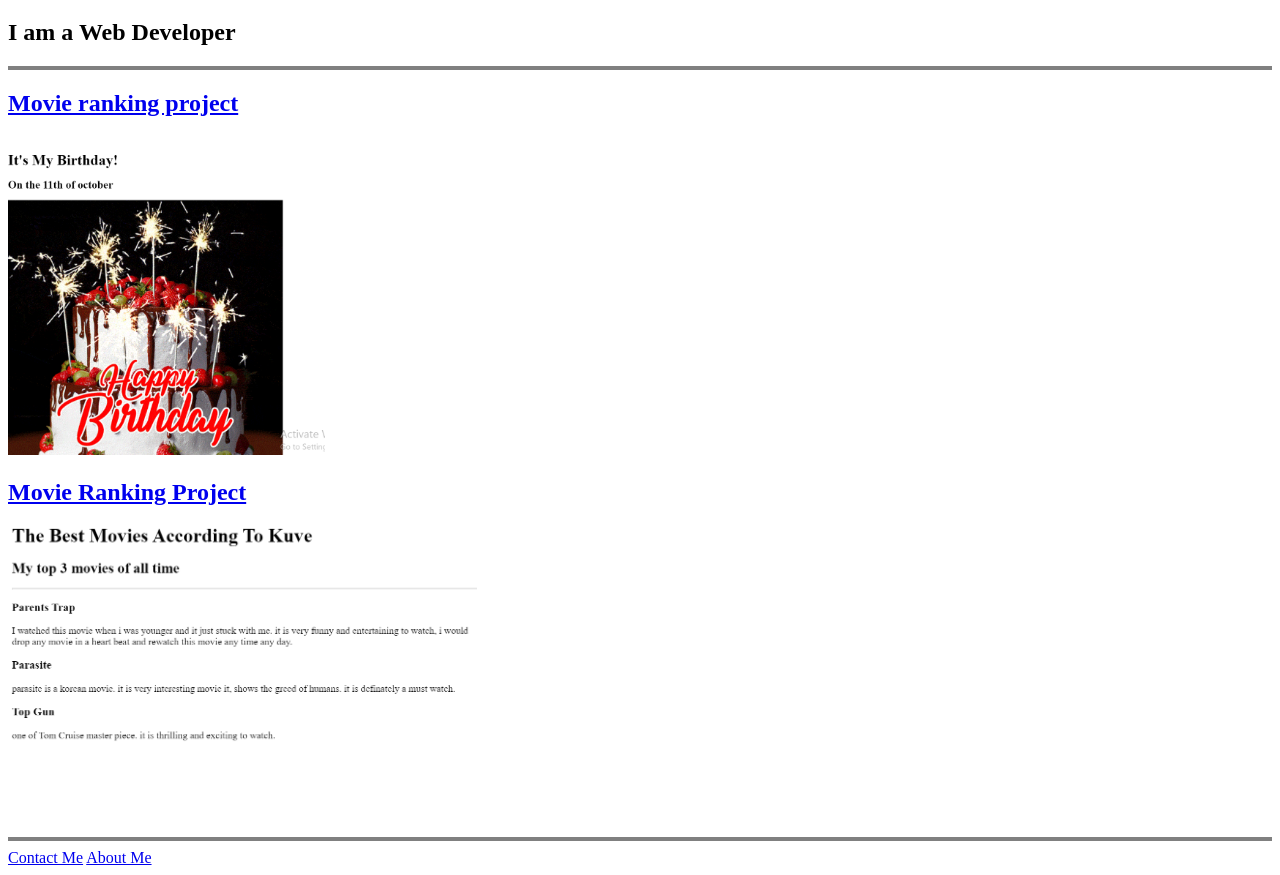
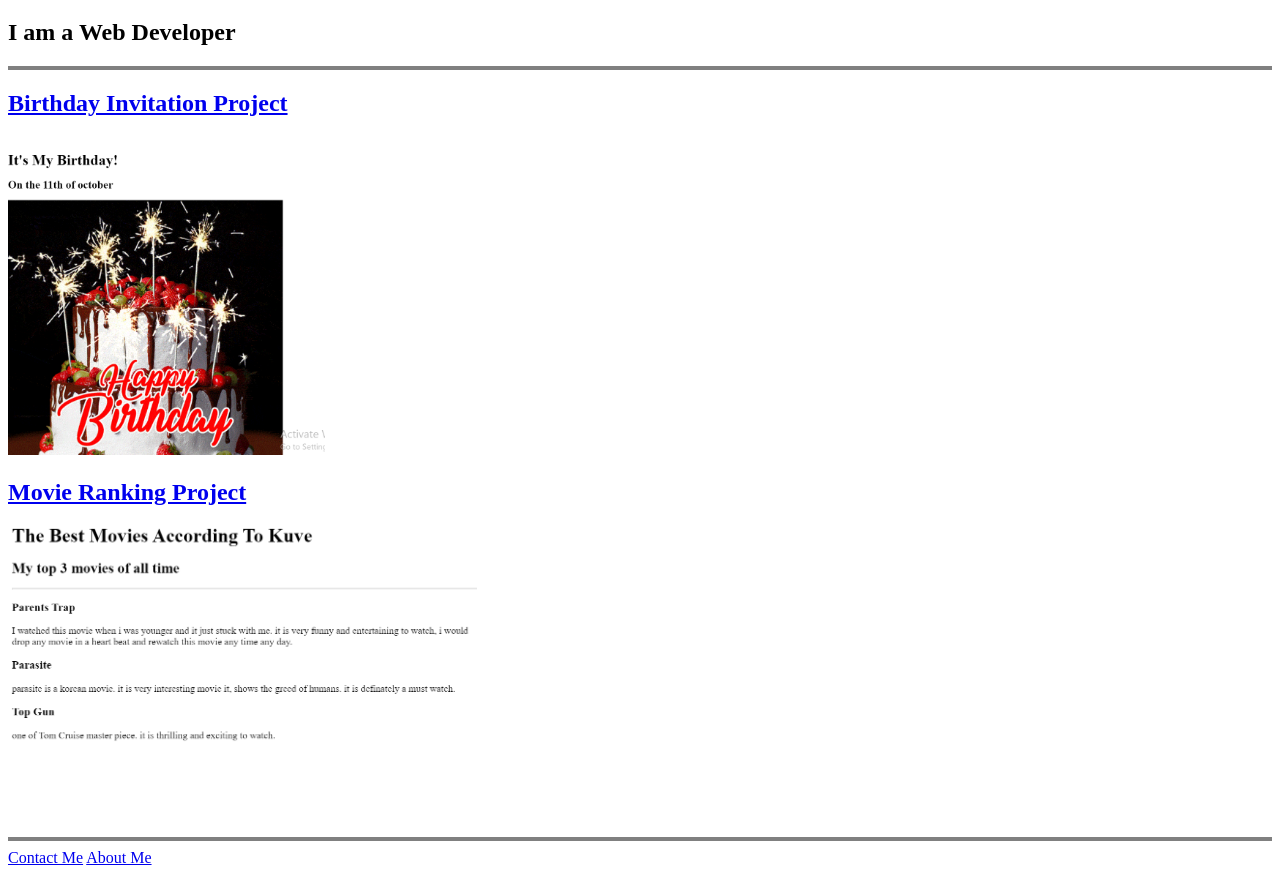
Before and after one commit to kuve23/kuves-portfolio, a plain HTML site: page index.html in a window 1280 px wide. Shown: the part 61-936 px from the top of the page. Drawn offline with Linux system fonts and the light colour scheme.

Commit message:
Update index.html

```diff
--- a/index.html
+++ b/index.html
@@ -10,7 +10,7 @@
     <h1>Kuve's portfolio </h1>
     <h2>I am a Web Developer</h2>
     <hr size="4" noshade>
-    <a href="./public/birthday-invite.html"><h2>Movie ranking project</h2></a>
+    <a href="./public/birthday-invite.html"><h2>Birthday Invitation Project</h2></a>
     <br>
     <img src="./assets/images/birthday_cake.png" height="300"/>
     <br>
```
